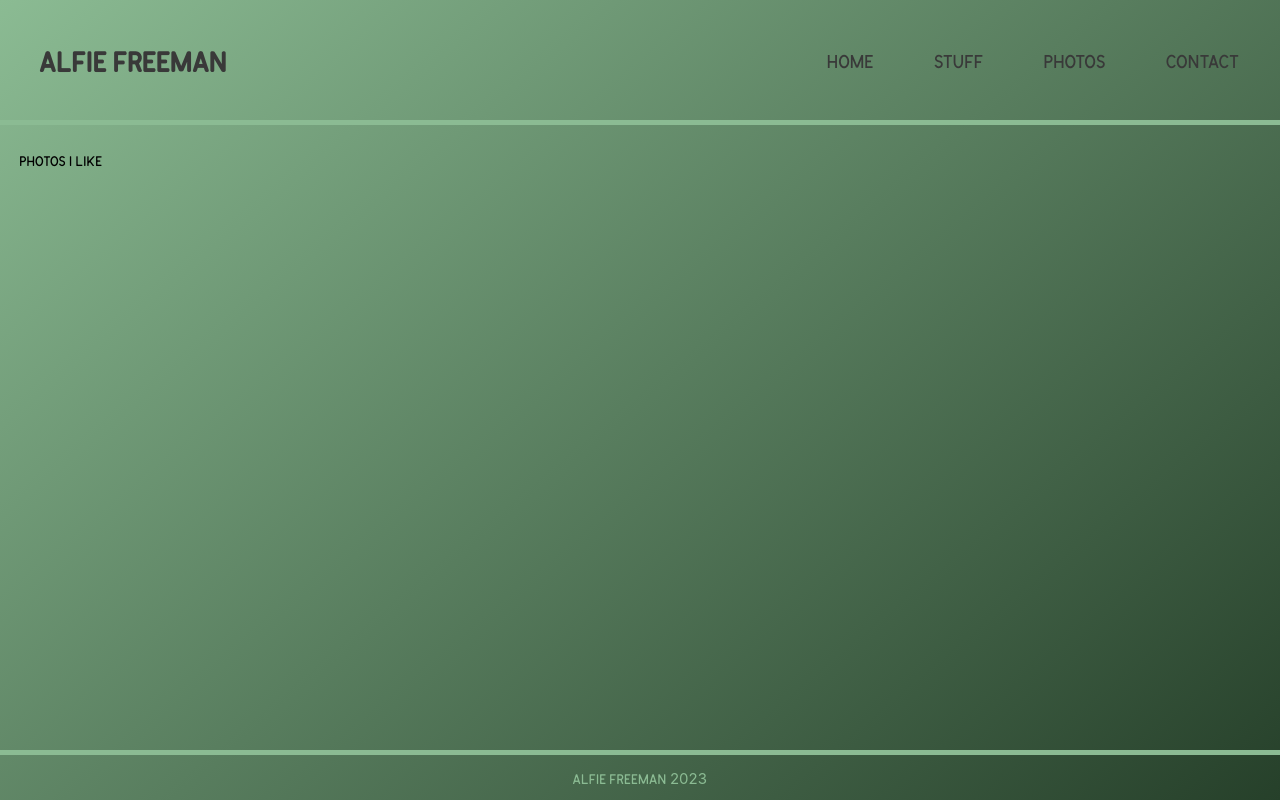
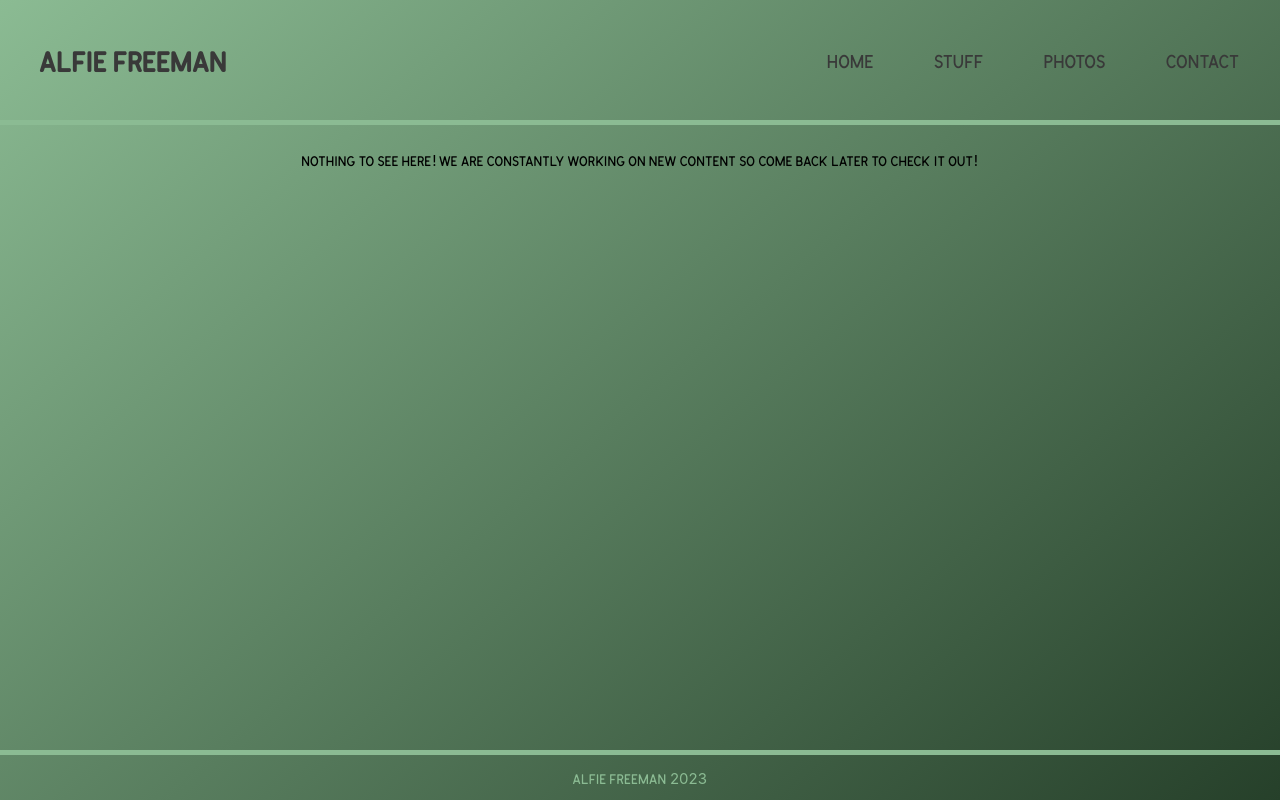
Before and after one commit to runticle/next-website, a Next.js app: page /photos in a window 1280 px wide. Built offline with nearby package versions, Linux system fonts and the light colour scheme.

Commit message:
use NothingToSee component on photos and stuffs pages

```diff
--- a/src/components/Stuffs.js
+++ b/src/components/Stuffs.js
@@ -1,6 +1,7 @@
 import Router from "next/router"
 import styled from "styled-components"
 import Card from "./Card"
+import NothingToSee from "./NothingToSee"
 
 const StuffsStyles =styled.div`
     display: grid;
@@ -28,6 +29,10 @@ export default function Stuffs() {
         },
 ]
 
+    if (!stuff.length) {
+        return <NothingToSee />
+    }
+
     return (
         <StuffsStyles>
             {stuff.map((item, index) => <Card key={index} {...item} />)}
--- a/src/pages/photos.js
+++ b/src/pages/photos.js
@@ -1,3 +1,4 @@
+import NothingToSee from '@/components/NothingToSee'
 import Head from 'next/head'
 
 export default function Photos() {
@@ -9,9 +10,7 @@ export default function Photos() {
         <meta name="viewport" content="width=device-width, initial-scale=1" />
         <link rel="icon" href="/favicon.ico" />
       </Head>
-        <div>
-            Photos I like
-        </div>
+      <NothingToSee />
     </>
   )
 }
```
Lines whose indentation alone changed are shown as unchanged.
